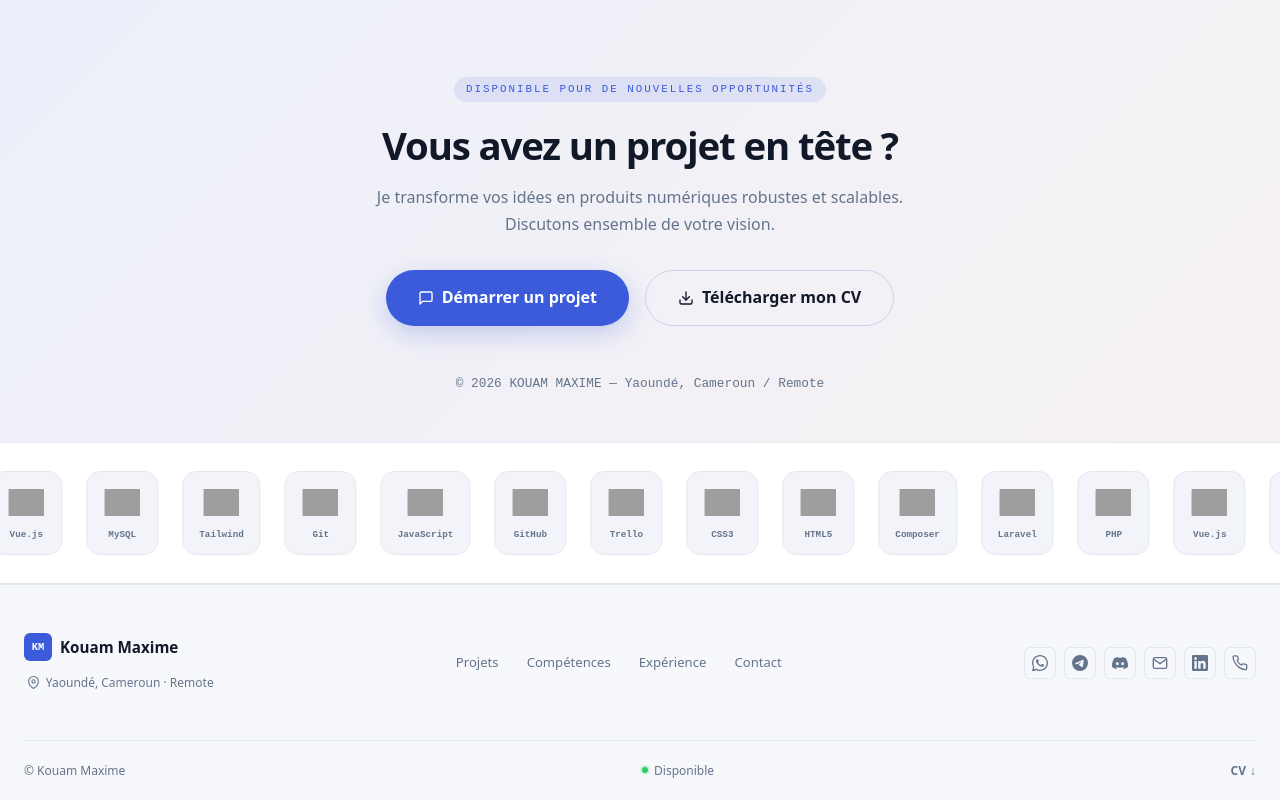
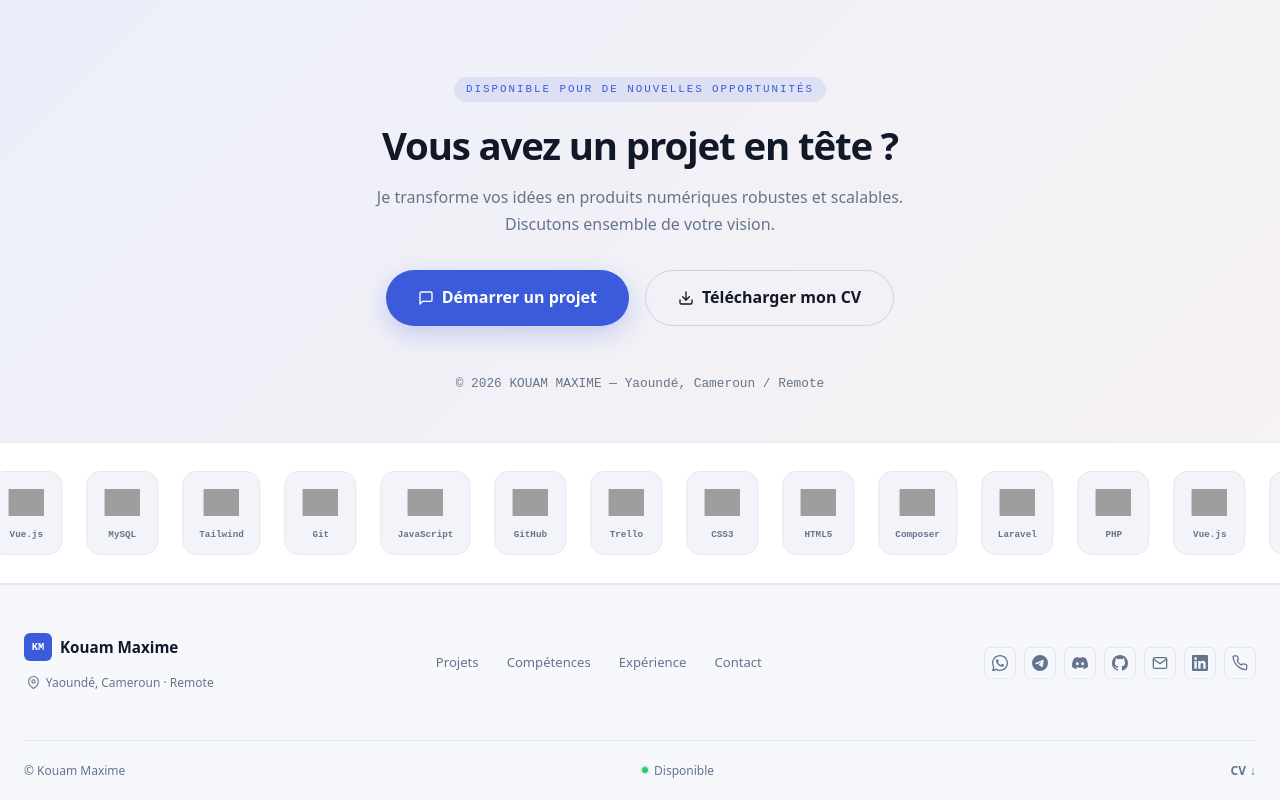
Before and after one commit to MaximeKouam/KOUAM-MAXIME-PORTFOLIO, a plain HTML site: page index.html in a window 1280 px wide. Shown: the part 6724-7524 px from the top of the page. Drawn offline with Linux system fonts and the light colour scheme; grey boxes are pictures that could not be loaded.

Commit message:
added github svg

```diff
--- a/index.html
+++ b/index.html
@@ -201,8 +201,8 @@
                     </div>
                     <!-- Badge flottant -->
                     <div class="code-badge-laravel">
-                        <img src="https://cdn.jsdelivr.net/gh/devicons/devicon/icons/laravel/laravel-original.svg" loading="lazy"
-                            width="18" height="18" alt="Laravel" />
+                        <img src="https://cdn.jsdelivr.net/gh/devicons/devicon/icons/laravel/laravel-original.svg"
+                            loading="lazy" width="18" height="18" alt="Laravel" />
                         Laravel
                     </div>
                     <!-- <div class="code-badge-check">
@@ -568,6 +568,24 @@
                         </svg>
                     </a>
 
+                    <!-- Github -->
+                    <a href="https://github.com/maximekouam" target="_blank" rel="noopener noreferrer"
+                        aria-label="Github" class="footer-social-btn">
+                        <svg viewBox="0 0 24 24" width="16" height="16" fill="currentColor">
+                            <path d="M12 0C5.37 0 0 5.37 0 12a12 12 0 0 0 8.21 11.39c.6.11.82-.26.82-.58
+  0-.29-.01-1.05-.02-2.06-3.34.73-4.04-1.61-4.04-1.61-.55-1.38-1.33-1.75-1.33-1.75
+  -1.09-.74.08-.73.08-.73 1.21.09 1.85 1.24 1.85 1.24 1.07 1.84 2.81 1.31
+  3.49 1 .11-.78.42-1.31.76-1.61-2.67-.3-5.47-1.34-5.47-5.93
+  0-1.31.47-2.38 1.24-3.22-.12-.3-.54-1.52.12-3.18
+  0 0 1.01-.32 3.3 1.23a11.5 11.5 0 0 1 6 0c2.28-1.55 3.29-1.23
+  3.29-1.23.67 1.66.25 2.88.12 3.18.77.84
+  1.24 1.91 1.24 3.22 0 4.6-2.8 5.63-5.48
+  5.93.43.37.81 1.1.81 2.22
+  0 1.6-.02 2.89-.02 3.28
+  0 .32.21.69.82.58A12 12 0 0 0 24 12c0-6.63-5.37-12-12-12Z" />
+                        </svg>
+                    </a>
+
                     <!-- Email -->
                     <a href="mailto:maximekouam1415@gmail.com" aria-label="Email" class="footer-social-btn">
                         <svg viewBox="0 0 24 24" width="16" height="16" fill="none" stroke="currentColor"
```
